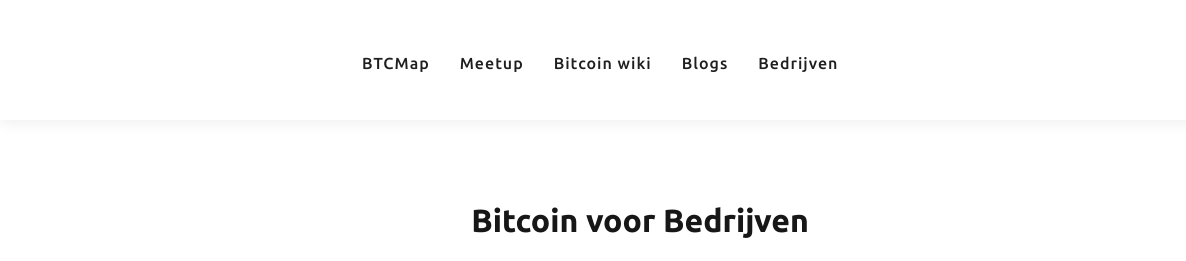
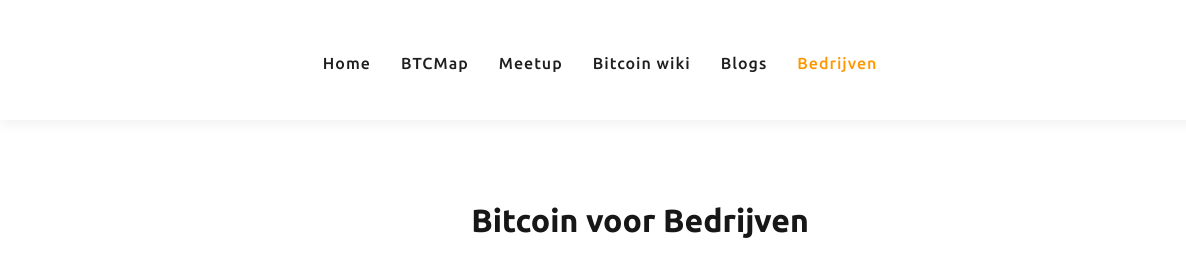
Before and after one commit to Zwolle-Bitcoinstad/zwolle-bitcoinstad-website, a website: page bedrijven.html in a window 1280 px wide. Shown: the top 261 px of the page, 0-1186 px from the left. Drawn offline with Linux system fonts and the light colour scheme.

Commit message:
Add home link and active header state

```diff
--- a/assets/css/style.css
+++ b/assets/css/style.css
@@ -808,6 +808,20 @@ b {
   #nav-menu-element .nav-menu-wrapper a:focus {
     color: #ff9800;
   }
+  #nav-menu-element .nav-menu-wrapper .is-active > a {
+    color: #ff9800;
+  }
+  #nav-menu-element .nav-menu-wrapper .is-active > a::after {
+    background-color: currentColor;
+    content: "";
+    display: block;
+    height: 2px;
+    opacity: 0.4;
+    margin-top: 4px;
+  }
+  #nav-menu-element .mobile-menu .is-active > a {
+    color: #ff9800;
+  }
   #header-container {
     align-items: center;
     align-self: stretch !important;
--- a/bedrijven.html
+++ b/bedrijven.html
@@ -58,6 +58,9 @@
 				<div id="nav-menu-element" data-script-id="qrpkjg" class="nav-menu">
 					<nav class="nav-menu-wrapper mobile_landscape">
 						<ul id="menu-headermenu" class="nav-menu">
+							<li
+								class="menu-item menu-item-type-custom menu-item-object-custom menu-item-styled">
+								<a href="https://zwollebitcoinstad.nl">Home</a></li>
 							<li id="menu-item-43"
 								class="menu-item menu-item-type-custom menu-item-object-custom menu-item-43 menu-item-styled">
 								<a href="https://btcmap.org/map?community=zwolle-bitcoinstad">BTCMap</a></li>
@@ -71,7 +74,7 @@
 								class="menu-item menu-item-type-custom menu-item-object-custom menu-item-910 menu-item-styled">
 								<a href="blogs.html">Blogs</a></li>
 							<li id="menu-item-900"
-								class="menu-item menu-item-type-custom menu-item-object-custom menu-item-900 menu-item-styled">
+								class="menu-item menu-item-type-custom menu-item-object-custom menu-item-900 menu-item-styled is-active">
 								<a href="bedrijven.html">Bedrijven</a></li>
 						</ul>
 					</nav> <button class="mobile-menu-toggle" aria-haspopup="true" aria-expanded="false">
@@ -81,6 +84,9 @@
 					</button>
 					<nav class="mobile-menu-wrapper right">
 						<ul id="menu-headermenu-1" class="mobile-menu">
+							<li
+								class="menu-item menu-item-type-custom menu-item-object-custom menu-item-styled">
+								<a href="https://zwollebitcoinstad.nl">Home</a></li>
 							<li
 								class="menu-item menu-item-type-custom menu-item-object-custom menu-item-43 menu-item-styled">
 								<a href="https://btcmap.org/map?community=zwolle-bitcoinstad">BTCMap</a></li>
@@ -94,7 +100,7 @@
 								class="menu-item menu-item-type-custom menu-item-object-custom menu-item-910 menu-item-styled">
 								<a href="blogs.html">Blogs</a></li>
 							<li
-								class="menu-item menu-item-type-custom menu-item-object-custom menu-item-900 menu-item-styled">
+								class="menu-item menu-item-type-custom menu-item-object-custom menu-item-900 menu-item-styled is-active">
 								<a href="bedrijven.html">Bedrijven</a></li>
 						</ul>
 					</nav>
```
Also changed, not shown: blogs.html (+8 -2 lines), index.html (+6 -0 lines).
